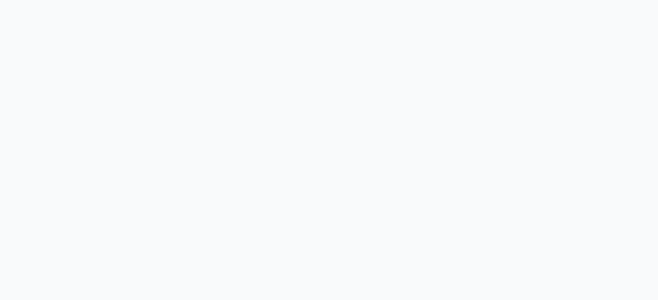
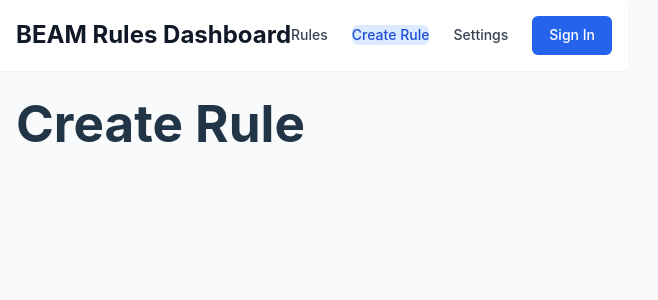
Before and after one commit to cr7cr721/bui, a React (Vite) app: page /create-rule in a window 1280 px wide. Before the commit this address had no page. Shown: the top 300 px of the page, without its empty margins (0-658 px from the left). Built offline with nearby package versions, Linux system fonts and the light colour scheme; no server answers.

Commit message:
Create rule page - empty

```diff
--- a/src/App.tsx
+++ b/src/App.tsx
@@ -7,6 +7,7 @@ import { RuleDetailPage } from './pages/RuleDetailPage/RuleDetailPage'
 import { useStore } from './store/useStore'
 import { setAuthHelpers } from './services/api'
 import './App.css'
+import CreateRulePage from "./pages/CreateRulePage/CreateRulePage.tsx";
 
 // Create a client
 const queryClient = new QueryClient({
@@ -37,7 +38,7 @@ function App() {
                     <Route path="/" element={<MainLayout />}>
                         <Route index element={<RulesListPage />} />
                         <Route path="rules/:id" element={<RuleDetailPage />} />
-                        {/*<Route path="create-rule" element={<CreateRulePage />} />*/}
+                        <Route path="create-rule" element={<CreateRulePage />} />
                         {/*<Route path="settings" element={<SettingsPage />} />*/}
                     </Route>
                 </Routes>
--- /dev/null
+++ b/src/pages/CreateRulePage/CreateRulePage.tsx
@@ -0,0 +1,5 @@
+const CreateRulePage = () => {
+    return <h1>Create Rule</h1>
+}
+
+export default CreateRulePage
```
